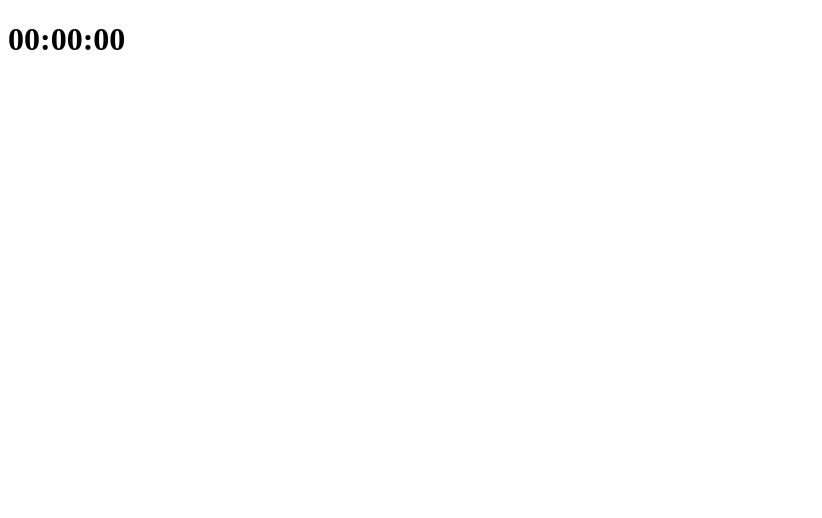
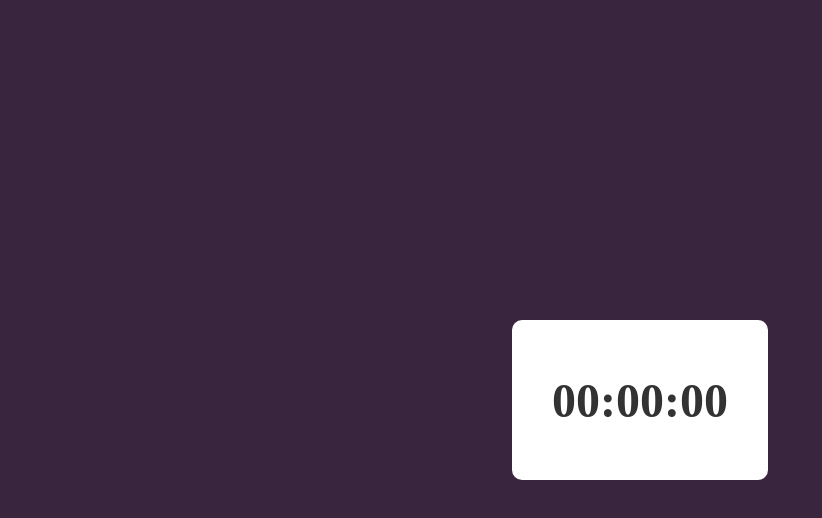
Before and after one commit to KaryMC18/Ej_RelojDinamico, a plain HTML site: page index.html in a window 1280 px wide. Shown: the whole page, without its empty margins (0-822 px from the left). Drawn offline with Linux system fonts and the light colour scheme.

Commit message:
Update index.html
Agregue el link para abrir el CSS

```diff
--- a/index.html
+++ b/index.html
@@ -4,6 +4,7 @@
     <meta charset="UTF-8">
     <meta name="viewport" content="width=device-width, initial-scale=1.0">
     <title>Reloj Dinámico</title>
+     <link rel="stylesheet" href="E4.css">
 </head>
 <body>
     <div class="clock-container">
```
